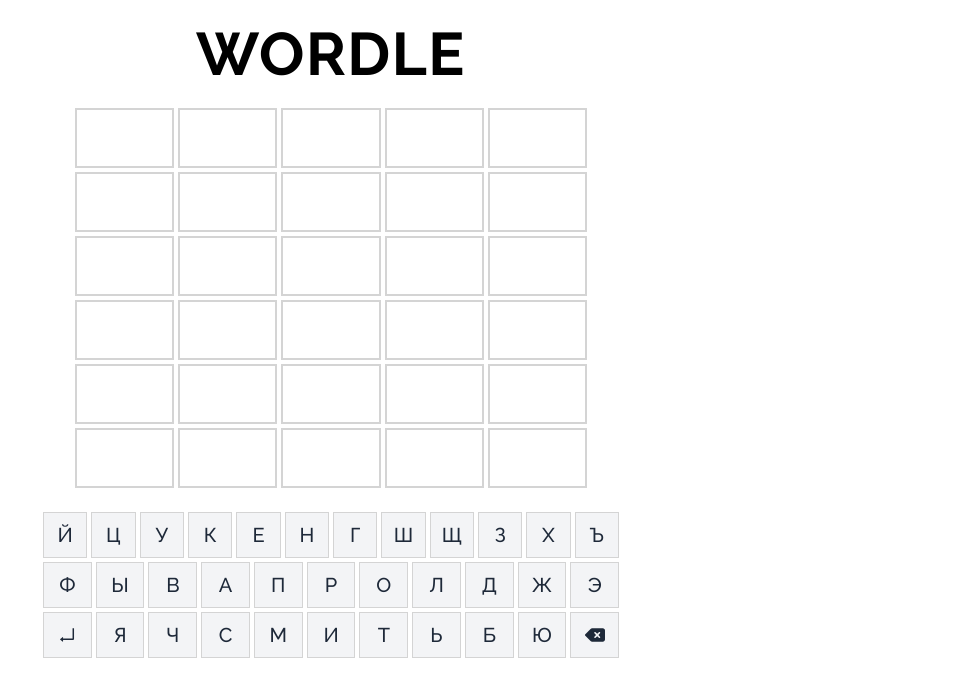
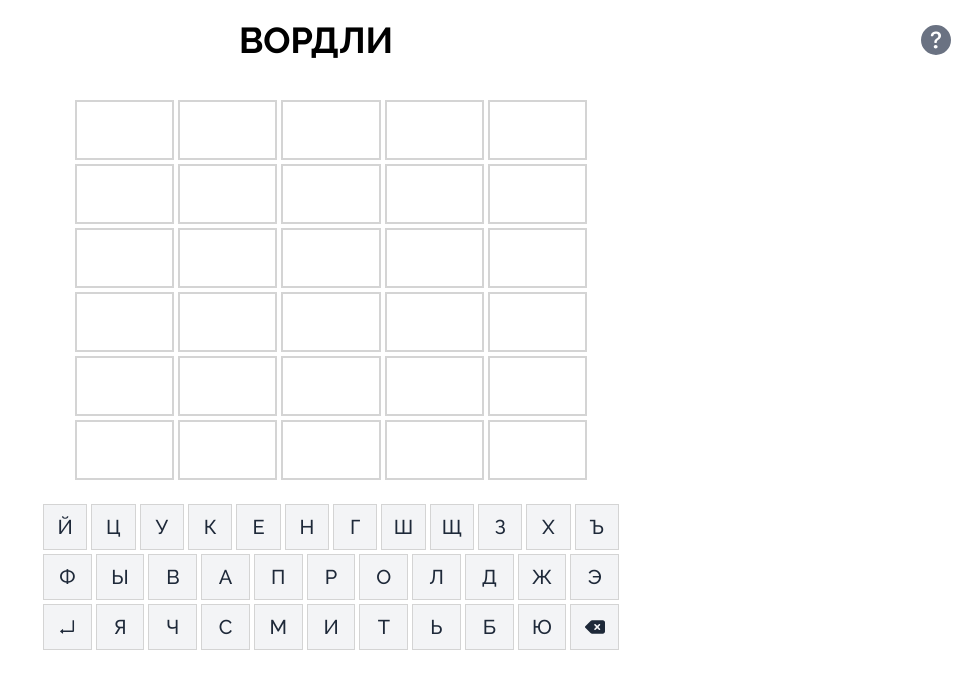
Before and after one commit to anvass/wordle, a React (Vite) app: page / in a window 1280 px wide. Shown: the top 696 px of the page, without its empty margins (309-1280 px from the left). Built offline with nearby package versions, Linux system fonts and the light colour scheme.

Commit message:
feat: header component

```diff
--- a/src/App.tsx
+++ b/src/App.tsx
@@ -5,7 +5,7 @@ import { GameState } from './types';
 import words from './dict.json';
 import { COLS_COUNT, ROWS_COUNT } from './constants';
 import Modal from './components/Modal';
-import { BsQuestionCircleFill } from 'react-icons/bs';
+import Header from './components/Header';
 
 function App() {
   const [gameState, setGameState] = useState<GameState>({
@@ -91,11 +91,7 @@ function App() {
 
   return (
     <>
-      <br />
-                <h1 className="text-center text-5xl md:text-6xl tracking-wide uppercase">
-            Wordle
-          </h1>
-              <br />
+      <Header />
       <Grid gameState={gameState} />
       <br />
       <Keyboard
--- /dev/null
+++ b/src/components/Header.tsx
@@ -0,0 +1,21 @@
+import { BsQuestionCircleFill } from 'react-icons/bs';
+
+function Header() {
+  return (
+    <header className="flex justify-between items-center mb-5 p-5">
+      <div></div>
+      <div>
+        <h1 className="text-center text-5xl md:text-4xl uppercase">
+          Вордли
+        </h1>
+      </div>
+      <div className="flex justify-end gap-2 items-center">
+        <button className="text-gray-500 text-[30px] cursor-pointer hover:text-black">
+          <BsQuestionCircleFill />
+        </button>
+      </div>
+    </header>
+  );
+}
+
+export default Header;
```
